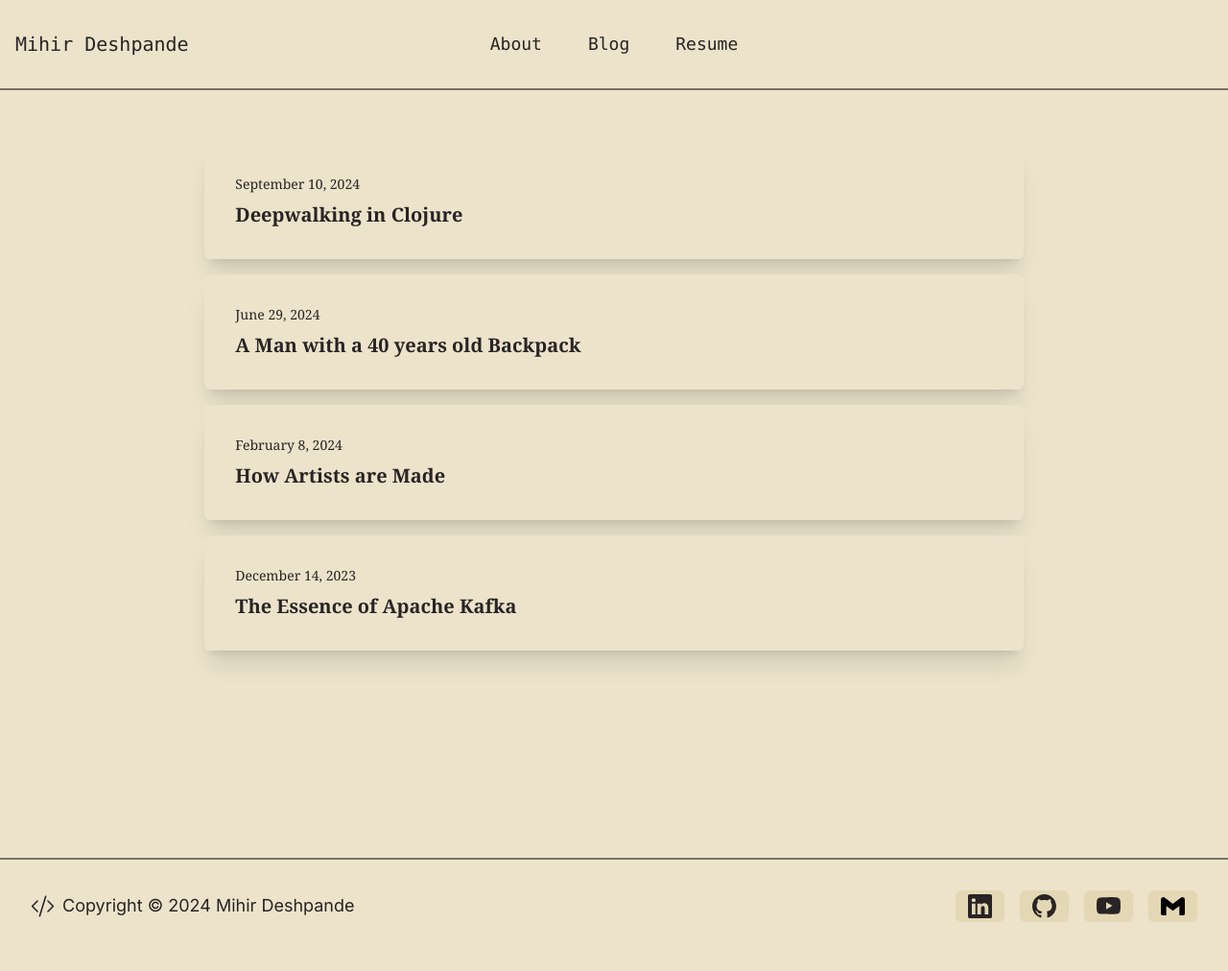
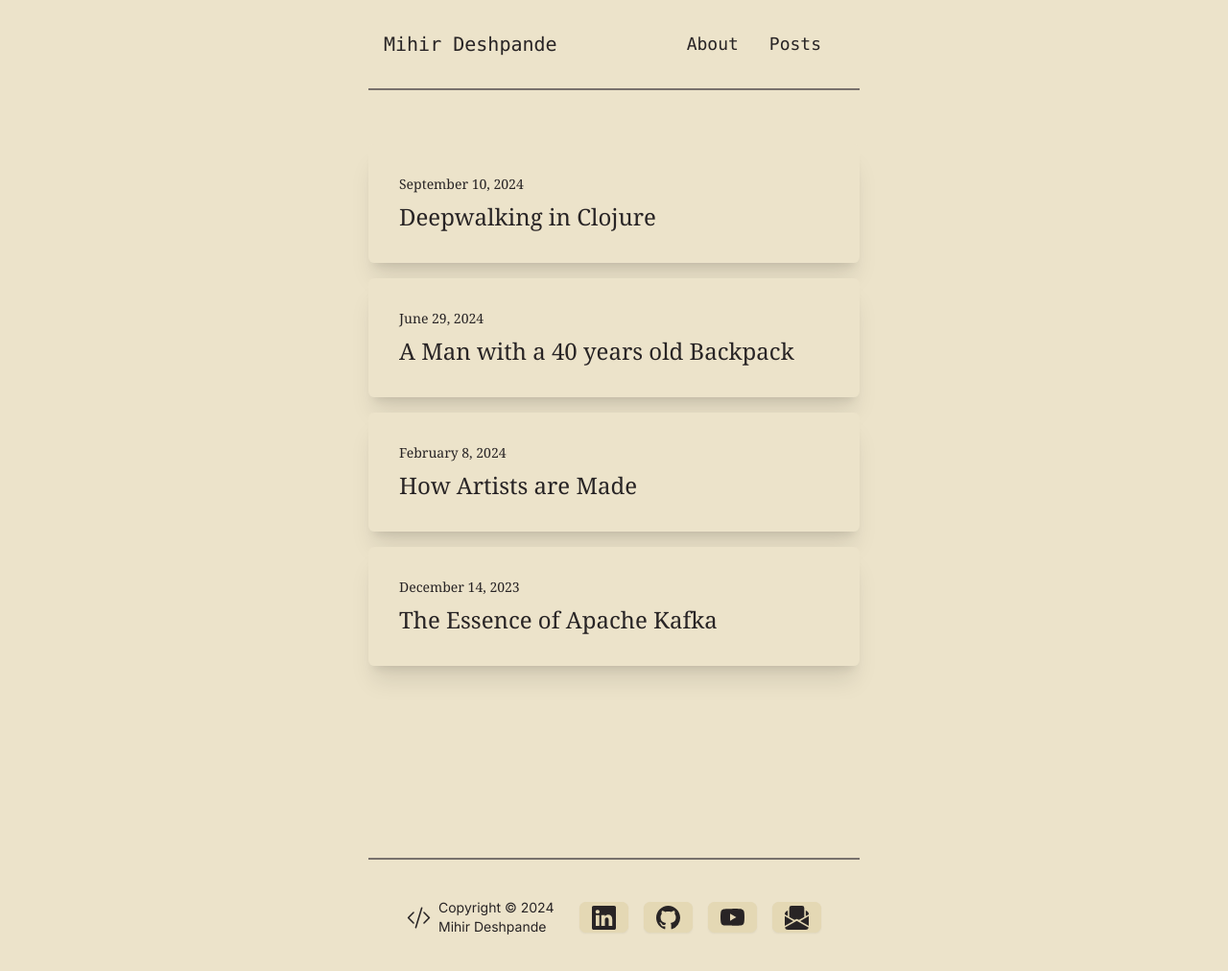
Before and after one commit to mihirrd/next-blog, a Next.js app: page / in a window 1280 px wide. Shown: the top 1012 px of the page at 96% size. Built offline with nearby package versions, Linux system fonts and the light colour scheme.

Commit message:
UI enhancements

```diff
--- a/app/components/BlogContainer.tsx
+++ b/app/components/BlogContainer.tsx
@@ -7,7 +7,7 @@ const BlogContainer = () => {
   const postsMeta = getPostMetadata("posts")
   return (
     <div className="flex h-screen justify-center font-serif">
-      <div className="w-4/5 text-sm md:w-2/3 mt-10 md:text-lg">
+      <div className="w-4/5 text-sm lg:w-2/5 mt-10 lg:text-lg ">
         {postsMeta.map(data =>
           <TitleCard
             key={data.slug}
--- a/app/components/Footer.tsx
+++ b/app/components/Footer.tsx
@@ -2,12 +2,13 @@ import React from 'react'
 
 const Footer = () => {
     return (
-        <footer className="footer bg-inherit p-8 items-center p-4 border-t-2 border-t-stone-500">
+        <div className="flex justify-center">
+        <footer className="footer bg-inherit p-10 items-center border-t-2 border-t-stone-500 lg:w-2/5">
             <aside className="grid-flow-col items-center">
                 <svg xmlns="http://www.w3.org/2000/svg" width="25" height="25" fill="currentColor" className="bi bi-code-slash" viewBox="0 0 16 16">
                     <path d="M10.478 1.647a.5.5 0 1 0-.956-.294l-4 13a.5.5 0 0 0 .956.294zM4.854 4.146a.5.5 0 0 1 0 .708L1.707 8l3.147 3.146a.5.5 0 0 1-.708.708l-3.5-3.5a.5.5 0 0 1 0-.708l3.5-3.5a.5.5 0 0 1 .708 0m6.292 0a.5.5 0 0 0 0 .708L14.293 8l-3.147 3.146a.5.5 0 0 0 .708.708l3.5-3.5a.5.5 0 0 0 0-.708l-3.5-3.5a.5.5 0 0 0-.708 0" />
                 </svg>
-                <div className="lg:text-lg">Copyright © {new Date().getFullYear()} Mihir Deshpande</div>
+                <div>Copyright © {new Date().getFullYear()} Mihir Deshpande</div>
             </aside>
             <nav className="grid-flow-col gap-4 md:place-self-center md:justify-self-end">
                 <a href="https://www.linkedin.com/in/mihir-deshpande-10267989/" target='blank' className='btn btn-sm'>
@@ -41,15 +42,16 @@ const Footer = () => {
                     </svg>
                 </a>
                 <a href="mailto:deshpande.mihir7@gmail.com" className='btn btn-sm'>
-                    <svg xmlns="http://www.w3.org/2000/svg"
-                        width="25"
-                        height="25"
-                        viewBox="0 0 24 24"
-                        role="img">
-                        <path d="M24 5.457v13.909c0 .904-.732 1.636-1.636 1.636h-3.819V11.73L12 16.64l-6.545-4.91v9.273H1.636A1.636 1.636 0 0 1 0 19.366V5.457c0-2.023 2.309-3.178 3.927-1.964L5.455 4.64 12 9.548l6.545-4.91 1.528-1.145C21.69 2.28 24 3.434 24 5.457z" /></svg>
+                <svg xmlns="http://www.w3.org/2000/svg"
+                width="25" height="25"
+                fill="currentColor"
+                className="bi bi-envelope-paper-fill" viewBox="0 0 16 16">
+  <path fillRule="evenodd" d="M6.5 9.5 3 7.5v-6A1.5 1.5 0 0 1 4.5 0h7A1.5 1.5 0 0 1 13 1.5v6l-3.5 2L8 8.75zM1.059 3.635 2 3.133v3.753L0 5.713V5.4a2 2 0 0 1 1.059-1.765M16 5.713l-2 1.173V3.133l.941.502A2 2 0 0 1 16 5.4zm0 1.16-5.693 3.337L16 13.372v-6.5Zm-8 3.199 7.941 4.412A2 2 0 0 1 14 16H2a2 2 0 0 1-1.941-1.516zm-8 3.3 5.693-3.162L0 6.873v6.5Z"/>
+</svg>
                 </a>
             </nav>
         </footer>
+        </div>
     )
 }
 
--- a/app/components/NavBar.tsx
+++ b/app/components/NavBar.tsx
@@ -35,7 +35,8 @@ const NavBar = () => {
 
 
     return (
-        <div className="navbar bg-base-100 p-4 font-mono border-b-2 border-b-stone-500">
+        <div className="flex justify-center">
+        <div className="navbar bg-base-100 p-4 font-mono border-b-2 border-b-stone-500 lg:w-2/5">
             <div className="navbar-start">
                 <div className="dropdown" ref={divRef}>
                     <div
@@ -60,22 +61,21 @@ const NavBar = () => {
                         className={`menu menu-sm dropdown-content bg-base-100 rounded-box z-[1] mt-3 w-52 p-2 shadow ${hideMenu ? "hidden" : ""}`}
                         >
                         <li onClick={toggleHideMenu}><Link href='/about' className='text-lg'>About</Link></li>
-                        <li onClick={toggleHideMenu}><Link href='/' className='text-lg'>Blog</Link></li>
-                        <li onClick={toggleHideMenu}><Link href='/resume' className='text-lg'>Resume</Link></li>
+                        <li onClick={toggleHideMenu}><Link href='/' className='text-lg'>Posts</Link></li>
+
                     </ul>
                 </div>
-                <div className="text-xl"><Link href='/about'>Mihir Deshpande</Link></div>
+                <div className="text-xl">Mihir Deshpande</div>
             </div>
-            <div className="navbar-center hidden md:flex">
-                <ul className="menu gap-4 menu-horizontal px-1">
-                    <li><Link href='/about' className='text-lg'>About</Link></li>
-                    <li><Link href='/' className='text-lg'>Blog</Link></li>
-                    <li><Link href='/resume' className='text-lg'>Resume</Link></li>
+            <div className="navbar-end hidden md:flex">
+                <ul className="menu menu-horizontal">
+                    <li><Link href='/about' className='text-lg'>
+                    About</Link></li>
+                    <li><Link href='/' className='text-lg'>Posts</Link></li>
+
                 </ul>
             </div>
-            <div className='navbar-end'>
-
-            </div>
+        </div>
         </div>
     )
 }
--- a/app/components/TitleCard.tsx
+++ b/app/components/TitleCard.tsx
@@ -12,7 +12,7 @@ const TitleCard = ({ date, title, slug }) => {
             <Link href={`../posts/${slug}`}>
                 <div className="card-body">
                     <p className='font-thin text-sm'>{formatDate}</p>
-                    <h2 className="card-title">{title}</h2>
+                    <h2 className="md:text-2xl text-xl">{title}</h2>
                 </div>
             </Link>
         </div>
--- a/app/posts/[slug]/page.tsx
+++ b/app/posts/[slug]/page.tsx
@@ -5,6 +5,7 @@ import matter from "gray-matter"
 import path from 'path'
 import Divider from '@/app/components/Divider'
 import getPostMetadata from '@/app/utils/getPostMetadata'
+import Link from 'next/link'
 
 function getPostContent(slug) {
     const folder = path.join(process.cwd(), "/posts/")
@@ -34,18 +35,25 @@ const page = (props: any) => {
     const dateTimeFormatter = new Intl.DateTimeFormat("en-US", { dateStyle: 'long' });
     const formatDate = dateTimeFormatter.format(date);
     return (
-        <div>
             <div className="flex justify-center font-serif">
                 <div className="flex flex-col p-10 w-full lg:w-2/5">
-                    <div className='text-sm font-serif mb-2'>{formatDate}</div>
+                <Link  href='/' className='mb-5'>
+                /Posts
+                </Link>
+                    <div className='text-sm font-serif mb-2 flex gap-2'>
+                    <svg xmlns="http://www.w3.org/2000/svg" width="16" height="16" fill="currentColor" className="bi bi-calendar3" viewBox="0 0 16 16">
+  <path d="M14 0H2a2 2 0 0 0-2 2v12a2 2 0 0 0 2 2h12a2 2 0 0 0 2-2V2a2 2 0 0 0-2-2M1 3.857C1 3.384 1.448 3 2 3h12c.552 0 1 .384 1 .857v10.286c0 .473-.448.857-1 .857H2c-.552 0-1-.384-1-.857z"/>
+  <path d="M6.5 7a1 1 0 1 0 0-2 1 1 0 0 0 0 2m3 0a1 1 0 1 0 0-2 1 1 0 0 0 0 2m3 0a1 1 0 1 0 0-2 1 1 0 0 0 0 2m-9 3a1 1 0 1 0 0-2 1 1 0 0 0 0 2m3 0a1 1 0 1 0 0-2 1 1 0 0 0 0 2m3 0a1 1 0 1 0 0-2 1 1 0 0 0 0 2m3 0a1 1 0 1 0 0-2 1 1 0 0 0 0 2m-9 3a1 1 0 1 0 0-2 1 1 0 0 0 0 2m3 0a1 1 0 1 0 0-2 1 1 0 0 0 0 2m3 0a1 1 0 1 0 0-2 1 1 0 0 0 0 2"/>
+</svg>
+                        {formatDate}
+                        </div>
                     <div className='lg:text-4xl text-2xl font-serif'>{post.title}</div>
                     <Divider />
-                    <article className='prose lg:prose-xl text-justify'>
+                    <article className='prose md:prose-xl text-justify'>
                         <Markdown>{post.content}</Markdown>
                     </article>
                 </div>
             </div>
-        </div>
     )
 }
 
```
Also changed, not shown: app/about/page.tsx (+16 -6 lines).
